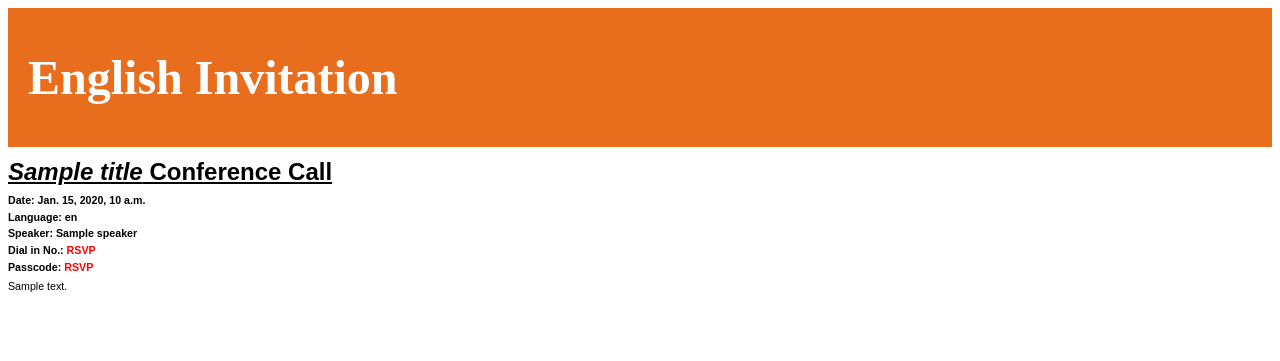
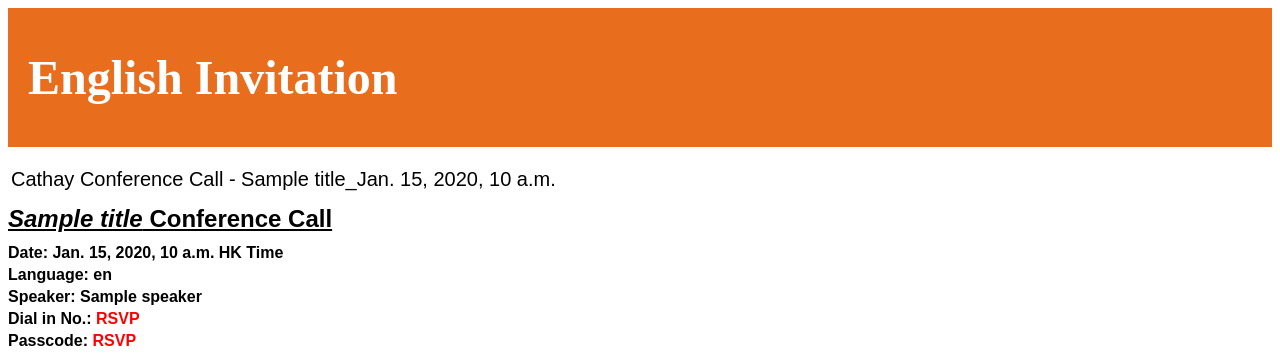
Before and after one commit to jamiewei-tw/Cathay-Globalequity, a Django app: template blog/templates/blog/result.html in a window 1280 px wide. Shown: the top 361 px of the page. Before the commit the page ends 292 px from the top, so only its background shows below. Run offline with Django 3.2, Linux system fonts and the light colour scheme; the template is opened without the code that fills it: most values are stand-ins (such as "Sample title", 1, 10 or a date in 2020).

Commit message:
sign & email title

```diff
--- a/blog/static/css/result.css
+++ b/blog/static/css/result.css
@@ -8,6 +8,11 @@
     color: #ffffff;
     font-size: 36pt;
     text-decoration: none;
+}
+
+.email-title table{
+    font-size: 20px;
+    font-family: Arial;
 }
 
 .title {
@@ -24,7 +29,7 @@
 .detail p{
     line-height: 6px;
     font-family: Arial;
-    font-size: 8pt;
+    font-size: 12pt;
     font-weight: bold;
 }
 
@@ -34,7 +39,17 @@
 }
 
 .des p{
-    line-height: 12px;
+    line-height: 18px;
     font-family: Arial;
-    font-size: 8pt;
+    font-size: 12pt;
 }
+
+.logo img{
+    zoom: 85%
+}
+
+.logo p{
+    line-height: 16px;
+    font-family: Arial;
+    font-size: 10pt;
+}
--- a/blog/templates/blog/result.html
+++ b/blog/templates/blog/result.html
@@ -11,12 +11,20 @@
             <h1><a href="http://127.0.0.1:8000">English Invitation</a></h1>
         </div>
 
+        <div class="email-title">
+            <table>
+                <tr>
+                    <td>Cathay Conference Call - {{title}}_{{datetime}}</td></br>
+                </tr>
+            </table>
+        </div>
+
         <div class="title">
             <h2><em>{{title}}</em> Conference Call</h2>
         </div>
 
         <div class="detail">
-            <p>Date: {{datetime}}</p>
+            <p></br>Date: {{datetime}} HK Time</p>
             <p>Language: {{language}}</p>
             <p>Speaker: {{speaker}}</p>
             <p>Dial in No.: <span>RSVP</span></p>
@@ -24,7 +32,22 @@
         </div>
 
         <div class="des">
-            <p>{{description}}</p>
+            <p>{{description}}</br></br></p>
+        </div>
+
+        <div class="logo">
+            <img src="https://www.cathaysec.com.tw/exclude_AL/images/logo.png"></br>
+
+            <p><strong>Joseph Huang, Head of Global Equity Dept.</strong></br>
+            Direct: +886 2 7711 1681 / Mobile: +886 932 573 789</br>
+            Email: Joseph@cathaysec.com.tw</br></br>
+            <strong>Maggie Lien, Regional Institutional Sales</strong></br>
+            Direct: +886 2 7711 1689 / Mobile: +886 911 222 514</br>
+            Email: maggielien@cathaysec.com.tw</br></br>
+            <strong>Yvette Lee, Regional Institutional Sales</strong></br>
+            Direct: +886 2 7711 1683 / Mobile: +886 983 555 910</br>
+            Email: Yvette.lee@cathaysec.com.tw</p>
+
         </div>
 
     </body>
```
